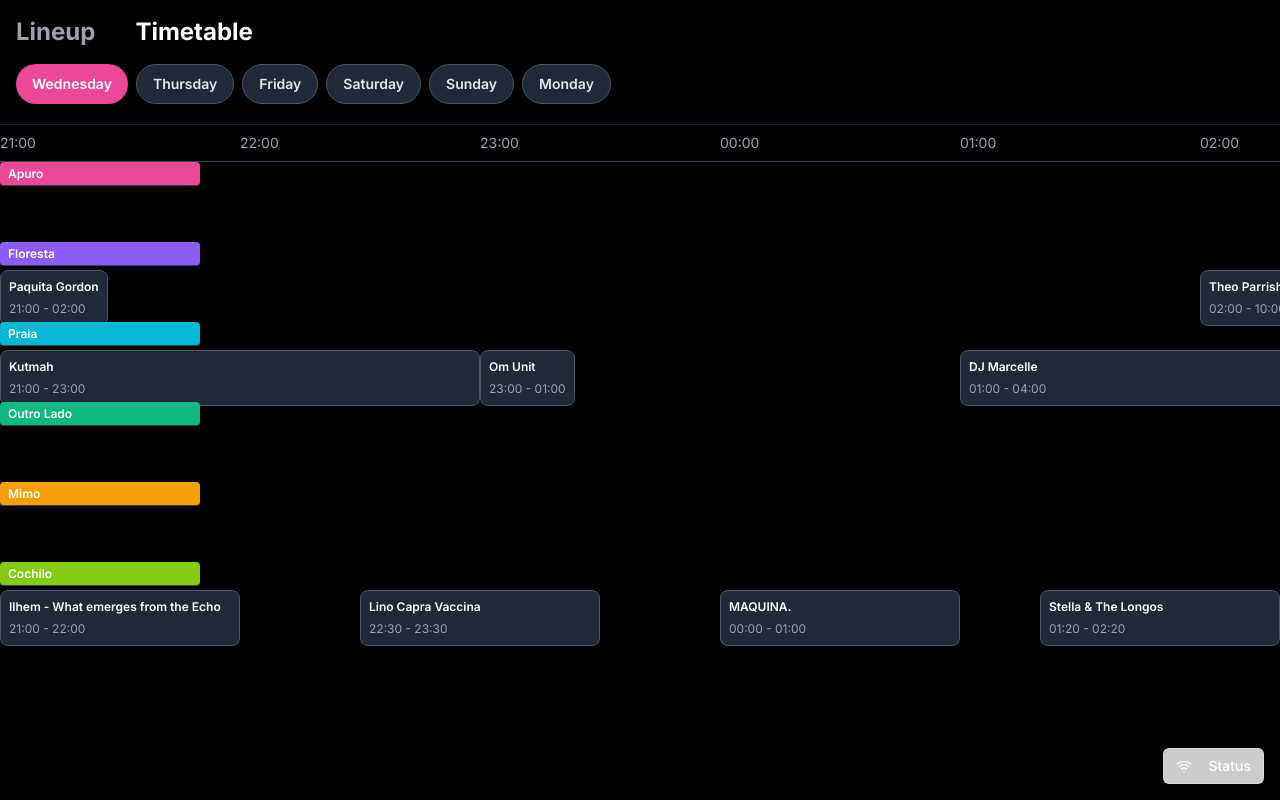
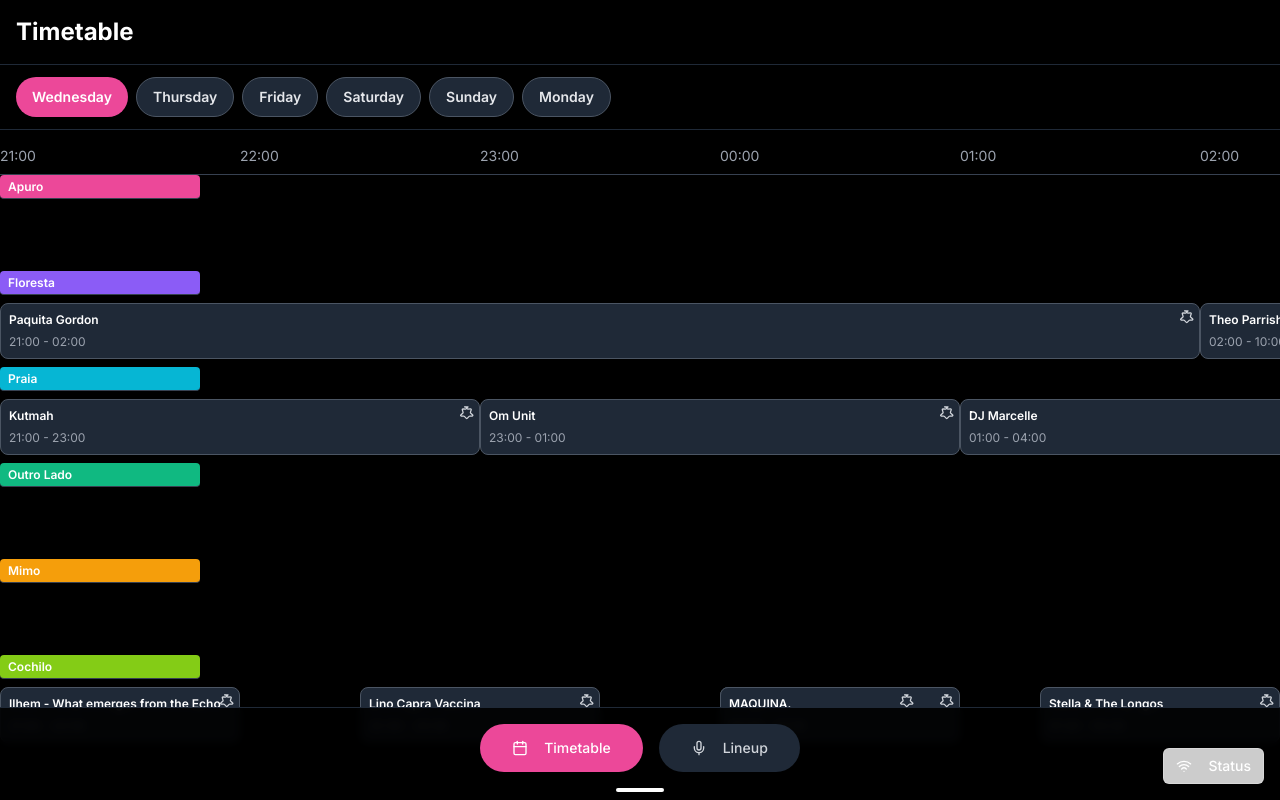
Before and after one commit to FrankBoeree/TimetableWakinglifefestival, a Next.js app: page / in a window 1280 px wide. Built offline with nearby package versions, Linux system fonts and the light colour scheme.

Commit message:
Timetable: favorieten-ster toegevoegd aan artiesten, spacing tussen stages verbeterd, navigatie tabs alleen onderaan

```diff
--- a/app/page.tsx
+++ b/app/page.tsx
@@ -13,43 +13,58 @@ export default function Home() {
 
   return (
     <div className="min-h-screen bg-black text-white">
-      {/* Festival Timetable PWA - Works Offline! */}
-      <main className={activeView === "timetable" ? "h-screen" : "pb-20"}>
+      {/* Page Header - niet klikbaar */}
+      <header className="sticky top-0 z-50 bg-black/90 backdrop-blur-sm border-b border-gray-800">
+        <div className="px-4 py-4">
+          <h1 className="text-2xl font-bold text-white">
+            {activeView === "timetable" ? "Timetable" : "Lineup"}
+          </h1>
+        </div>
+      </header>
+
+      {/* Main Content */}
+      <main className={activeView === "timetable" ? "h-[calc(100vh-120px)]" : "pb-20"}>
         {activeView === "timetable" ? (
-          <TimetableView onNavigateToLineup={() => setActiveView("lineup")} />
+          <TimetableView />
         ) : (
-          <LineupView onNavigateToTimetable={() => setActiveView("timetable")} />
+          <LineupView />
         )}
       </main>
 
-      {/* Bottom Navigation - alleen zichtbaar voor lineup view */}
-      {activeView === "lineup" && (
+      {/* Bottom Navigation - altijd zichtbaar */}
       <div className="fixed bottom-0 left-0 right-0 bg-black/90 backdrop-blur-sm border-t border-gray-800">
         <div className="flex justify-center items-center py-4 px-8">
           <div className="flex gap-4">
             <Button
-                variant="default"
+              variant={activeView === "timetable" ? "default" : "secondary"}
               size="lg"
-                className="rounded-full px-8 py-6 bg-pink-500 hover:bg-pink-600 text-white"
+              className={`rounded-full px-8 py-6 ${
+                activeView === "timetable"
+                  ? "bg-pink-500 hover:bg-pink-600 text-white"
+                  : "bg-gray-800 hover:bg-gray-700 text-gray-300"
+              }`}
+              onClick={() => setActiveView("timetable")}
+            >
+              <Calendar className="w-5 h-5 mr-2" />
+              Timetable
+            </Button>
+            <Button
+              variant={activeView === "lineup" ? "default" : "secondary"}
+              size="lg"
+              className={`rounded-full px-8 py-6 ${
+                activeView === "lineup"
+                  ? "bg-pink-500 hover:bg-pink-600 text-white"
+                  : "bg-gray-800 hover:bg-gray-700 text-gray-300"
+              }`}
               onClick={() => setActiveView("lineup")}
             >
               <Mic className="w-5 h-5 mr-2" />
               Lineup
             </Button>
-              <Button
-                variant="secondary"
-                size="lg"
-                className="rounded-full px-8 py-6 bg-gray-800 hover:bg-gray-700 text-gray-300"
-                onClick={() => setActiveView("timetable")}
-              >
-                <Calendar className="w-5 h-5 mr-2" />
-                Timetable
-              </Button>
           </div>
         </div>
         <div className="w-12 h-1 bg-white rounded-full mx-auto mb-2" />
       </div>
-      )}
 
       {/* Offline Status */}
       <OfflineStatus />
--- a/components/lineup-view.tsx
+++ b/components/lineup-view.tsx
@@ -7,10 +7,8 @@ import { Button } from "@/components/ui/button"
 import { stages, days } from "@/data/timetable"
 import { useFavorites } from "@/contexts/favorites-context"
 import { useOfflineData } from "@/hooks/use-offline-data"
-import { TabNav } from "./TabNav"
-import { StickyHeader } from "./StickyHeader"
 
-export default function LineupView({ onNavigateToTimetable }: { onNavigateToTimetable?: () => void }) {
+export default function LineupView() {
   const [searchTerm, setSearchTerm] = useState("")
   const [selectedStage, setSelectedStage] = useState<string | null>(null)
   const [showFavoritesOnly, setShowFavoritesOnly] = useState(false)
@@ -41,17 +39,6 @@ export default function LineupView({ onNavigateToTimetable }: { onNavigateToTime
   if (isLoading) {
     return (
       <div className="p-4">
-        <div className="flex items-center gap-6 mb-6">
-          <h1 className="text-3xl font-bold text-white">
-            Lineup
-          </h1>
-          <button
-            onClick={onNavigateToTimetable}
-            className="text-3xl font-bold text-gray-400 hover:text-white transition-colors cursor-pointer"
-          >
-            Timetable
-          </button>
-        </div>
         <div className="text-center py-12 text-gray-400">
           <p>Loading lineup...</p>
         </div>
@@ -63,17 +50,6 @@ export default function LineupView({ onNavigateToTimetable }: { onNavigateToTime
   if (error) {
     return (
       <div className="p-4">
-        <div className="flex items-center gap-6 mb-6">
-          <h1 className="text-3xl font-bold text-white">
-            Lineup
-          </h1>
-          <button
-            onClick={onNavigateToTimetable}
-            className="text-3xl font-bold text-gray-400 hover:text-white transition-colors cursor-pointer"
-          >
-            Timetable
-          </button>
-        </div>
         <div className="text-center py-12 text-red-400">
           <p>Error loading lineup: {error}</p>
         </div>
@@ -83,10 +59,6 @@ export default function LineupView({ onNavigateToTimetable }: { onNavigateToTime
 
   return (
     <div className="p-4">
-      <StickyHeader>
-        <TabNav active="lineup" onTab={tab => { if (tab === "timetable") onNavigateToTimetable?.(); }} />
-      </StickyHeader>
-
       {/* Alleen Show Favorites */}
       <div className="flex items-center gap-2 mb-6 overflow-x-auto pb-2">
         <Button
--- a/components/timetable-view.tsx
+++ b/components/timetable-view.tsx
@@ -6,8 +6,6 @@ import { Button } from "@/components/ui/button"
 import { stages, days, type Artist } from "@/data/timetable"
 import { useFavorites } from "@/contexts/favorites-context"
 import { useOfflineData } from "@/hooks/use-offline-data"
-import { TabNav } from "./TabNav"
-import { StickyHeader } from "./StickyHeader"
 
 function parseTime(time: string) {
   // "02:00" => 120
@@ -69,7 +67,7 @@ function getFestivalTotalMinutes(timetable: Artist[]) {
   return Math.ceil(max / 60) * 60;
 }
 
-export default function TimetableView({ onNavigateToLineup }: { onNavigateToLineup?: () => void }) {
+export default function TimetableView() {
   const [showFavoritesOnly, setShowFavoritesOnly] = useState(false)
   const scrollRef = useRef<HTMLDivElement>(null)
   const dayRefs = useRef<{ [key: string]: HTMLDivElement | null }>({})
@@ -235,11 +233,8 @@ export default function TimetableView({ onNavigateToLineup }: { onNavigateToLine
   // Show loading state
   if (isLoading) {
     return (
-      <div className="p-4">
-        <h1 className="text-3xl font-bold mb-6">Timetable</h1>
       <div className="text-center py-12 text-gray-400">
         <p>Loading timetable...</p>
-        </div>
       </div>
     )
   }
@@ -247,11 +242,8 @@ export default function TimetableView({ onNavigateToLineup }: { onNavigateToLine
   // Show error state
   if (error) {
     return (
-      <div className="p-4">
-        <h1 className="text-3xl font-bold mb-6">Timetable</h1>
       <div className="text-center py-12 text-red-400">
         <p>Error loading timetable: {error}</p>
-        </div>
       </div>
     )
   }
@@ -259,22 +251,17 @@ export default function TimetableView({ onNavigateToLineup }: { onNavigateToLine
   // Show fallback if no data
   if (!timetable || timetable.length === 0) {
     return (
-      <div className="p-4">
-        <h1 className="text-3xl font-bold mb-6">Timetable</h1>
       <div className="text-center py-12 text-gray-400">
         <p>Geen timetable data beschikbaar.</p>
-        </div>
       </div>
     )
   }
 
   return (
-    <div className="h-screen flex flex-col bg-black text-white">
-      <StickyHeader>
-        <TabNav active="timetable" onTab={tab => { if (tab === "lineup") onNavigateToLineup?.(); }} />
+    <div className="h-full flex flex-col bg-black text-white">
       {/* Dag-tabs - horizontaal scrollbaar */}
-        <div className="overflow-x-auto mb-2 hide-scrollbar">
-          <div className="flex gap-2" style={{ minWidth: 'max-content', paddingBottom: '4px' }}>
+      <div className="overflow-x-auto mb-2 hide-scrollbar bg-black/90 backdrop-blur-sm border-b border-gray-800">
+        <div className="flex gap-2 px-4 py-3" style={{ minWidth: 'max-content' }}>
           {dayOrder.map((day, index) => (
             <Button
               key={day}
@@ -291,7 +278,6 @@ export default function TimetableView({ onNavigateToLineup }: { onNavigateToLine
           ))}
         </div>
       </div>
-      </StickyHeader>
 
       {/* Scrollbare content area */}
       <div className="flex-1 overflow-hidden">
@@ -333,7 +319,7 @@ export default function TimetableView({ onNavigateToLineup }: { onNavigateToLine
             {/* Artiesten per stage */}
             <div className="flex flex-col" style={{ width: timelineWidth }}>
               {stages.map((stage) => (
-                <div key={stage.id} className="relative" style={{ height: "80px", width: timelineWidth }}>
+                <div key={stage.id} className="relative" style={{ height: "80px", width: timelineWidth, marginBottom: "16px" }}>
                   {/* Sticky stagenaam boven de artiestenrij */}
                   <div
                     className="text-xs font-semibold text-white px-2 py-1 rounded z-30 bg-black/90 border-b border-gray-700 sticky left-0"
@@ -352,7 +338,7 @@ export default function TimetableView({ onNavigateToLineup }: { onNavigateToLine
                     {stage.name}
                   </div>
                   {/* Artiesten tijdlijn */}
-                  <div className="relative" style={{ height: "56px", width: timelineWidth, marginTop: "4px" }}>
+                  <div className="relative" style={{ height: "56px", width: timelineWidth, marginTop: "8px" }}>
                     {timetable.filter((a) => a.stage === stage.id).map((artist) => {
                       const left = getMinutesSinceFestivalStart(artist) * (HOUR_WIDTH / 60);
                       const width = getArtistDuration(artist) * (HOUR_WIDTH / 60);
@@ -360,7 +346,11 @@ export default function TimetableView({ onNavigateToLineup }: { onNavigateToLine
                       return (
                         <div
                           key={artist.id}
-                          className="absolute top-0 h-full bg-gray-800 rounded-lg border border-gray-600 hover:bg-gray-700 transition-colors cursor-pointer group"
+                          className={`absolute top-0 h-full rounded-lg border transition-colors cursor-pointer group flex flex-col justify-between ${
+                            isFav
+                              ? 'bg-yellow-400 border-yellow-500'
+                              : 'bg-gray-800 border-gray-600 hover:bg-gray-700'
+                          }`}
                           style={{
                             left: `${left}px`,
                             width: `${width}px`,
@@ -368,11 +358,29 @@ export default function TimetableView({ onNavigateToLineup }: { onNavigateToLine
                           }}
                           onClick={() => toggleFavorite(artist.id)}
                         >
+                          {/* Ster icoon rechtsboven */}
+                          <div className="absolute top-1 right-1 z-10">
+                            <span
+                              onClick={e => { e.stopPropagation(); toggleFavorite(artist.id); }}
+                              className="inline-flex items-center justify-center"
+                            >
+                              <svg
+                                xmlns="http://www.w3.org/2000/svg"
+                                fill={isFav ? '#FFD700' : 'none'}
+                                viewBox="0 0 24 24"
+                                strokeWidth={1.5}
+                                stroke={isFav ? '#FFD700' : '#d1d5db'}
+                                className={`w-5 h-5 ${isFav ? '' : 'text-gray-400'}`}
+                              >
+                                <path strokeLinecap="round" strokeLinejoin="round" d="M11.48 3.499a.75.75 0 0 1 1.04 0l2.347 2.382a.75.75 0 0 0 .564.22l3.247-.23a.75.75 0 0 1 .78.977l-.98 3.19a.75.75 0 0 0 .217.77l2.522 2.36a.75.75 0 0 1-.44 1.3l-3.25.23a.75.75 0 0 0-.564.22l-2.347 2.382a.75.75 0 0 1-1.04 0l-2.347-2.382a.75.75 0 0 0-.564-.22l-3.25-.23a.75.75 0 0 1-.44-1.3l2.522-2.36a.75.75 0 0 0 .217-.77l-.98-3.19a.75.75 0 0 1 .78-.977l3.247.23a.75.75 0 0 0 .564-.22l2.347-2.382z" />
+                              </svg>
+                            </span>
+                          </div>
                           <div className="p-2 h-full flex flex-col justify-between">
-                            <div className="text-xs font-semibold text-white truncate">
+                            <div className={`text-xs font-semibold truncate ${isFav ? 'text-black' : 'text-white'}`}>
                               {artist.name}
                             </div>
-                            <div className="text-xs text-gray-400">
+                            <div className={`text-xs ${isFav ? 'text-black/80' : 'text-gray-400'}`}>
                               {artist.startTime} - {artist.endTime}
                             </div>
                           </div>
--- a/data/timetable.ts
+++ b/data/timetable.ts
@@ -7,6 +7,12 @@ export interface Artist {
   day?: string // legacy
   startDay?: string
   endDay?: string
+}
+
+// Helper: tijd naar minuten
+function timeToMinutes(time: string) {
+  const [h, m] = time.split(":").map(Number);
+  return h * 60 + m;
 }
 
 export interface Stage {
@@ -51,10 +57,26 @@ function timeAdd(start: string, mins: number) {
 function mapLegacyDays(artists: Artist[]): Artist[] {
   return artists.map((artist) => {
     if (!artist.startDay && artist.day) {
+      // Bepaal of de artiest door het 0000u punt gaat
+      const startMin = timeToMinutes(artist.startTime);
+      const endMin = timeToMinutes(artist.endTime);
+      const goesOverMidnight = endMin < startMin;
+
+      // Bepaal de endDay
+      let endDay = artist.day;
+      if (goesOverMidnight) {
+        // Als de artiest door het 0000u punt gaat, eindigt hij op de volgende dag
+        const dayOrder = ["wednesday", "thursday", "friday", "saturday", "sunday", "monday"];
+        const currentDayIndex = dayOrder.indexOf(artist.day);
+        if (currentDayIndex !== -1 && currentDayIndex < dayOrder.length - 1) {
+          endDay = dayOrder[currentDayIndex + 1];
+        }
+      }
+
       return {
         ...artist,
         startDay: artist.day,
-        endDay: artist.day,
+        endDay: endDay,
       };
     }
     return artist;
@@ -1274,7 +1296,7 @@ export const timetable: Artist[] = mapLegacyDays([
     "startTime":"01:00",
     "endTime":"02:00",
     "stage":"Cochilo",
-    "day":"sunday"
+    "day":"monday"
   },
   {
     "id":"161",
```
Lines whose indentation alone changed are shown as unchanged.
